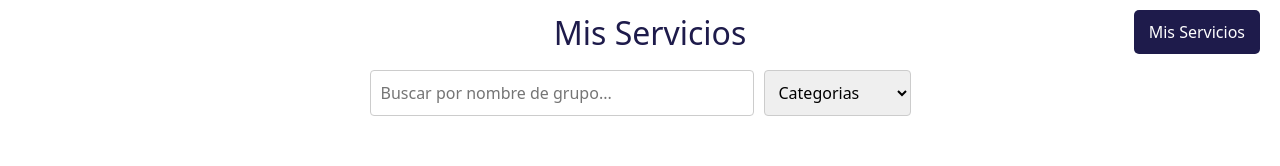
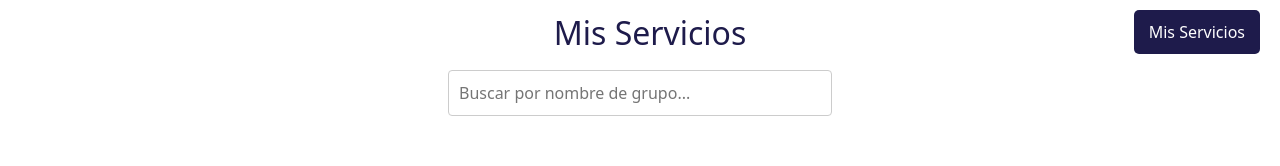
Before and after one commit to oscaralfrm/Grupo5-Comision3k2-SeminarioIntegrador, a React (Vite) app in the folder harp/: page /instructor/1/servicio/1/mi-servicio in a window 1280 px wide. Both pictures are taken after a click on the button "Mis Servicios". Shown: the part 126-292 px from the top of the page. Built offline with nearby package versions, Linux system fonts and the light colour scheme; no server answers; a web font is replaced by a local one.

Commit message:
Conectando navbar instructor

```diff
--- a/harp/src/Components/Instructor/MiServicio/MenuOpciones/Dashboard/Clases.jsx
+++ b/harp/src/Components/Instructor/MiServicio/MenuOpciones/Dashboard/Clases.jsx
@@ -19,7 +19,7 @@ const ClassesCard = () => {
       }
     };
     fetchClases();
-  }, []);
+  }, [idServicio]);
 
   const handleExpandToggle = () => {
     setExpanded(!expanded);
--- a/harp/src/Components/Instructor/MiServicio/MenuOpciones/Dashboard/InfoServicio.jsx
+++ b/harp/src/Components/Instructor/MiServicio/MenuOpciones/Dashboard/InfoServicio.jsx
@@ -20,7 +20,7 @@ const InfoCard = () => {
       }
     };
     fetchServicio();
-  }, []);
+  }, [idServicio]);
 
   const cardStyle = {
     backgroundColor: "white",
--- a/harp/src/Components/Instructor/MiServicio/MenuOpciones/Dashboard/Inscripciones.jsx
+++ b/harp/src/Components/Instructor/MiServicio/MenuOpciones/Dashboard/Inscripciones.jsx
@@ -77,7 +77,7 @@ const Enrollments = () => {
       }
     };
     fetchInscripciones();
-  }, []);
+  }, [idServicio]);
 
   const handleDetailClick = (enroll) => {
     setSelectedEnrollment({
--- a/harp/src/Components/Instructor/MiServicio/NavbarInstructor/NavbarInstructor.jsx
+++ b/harp/src/Components/Instructor/MiServicio/NavbarInstructor/NavbarInstructor.jsx
@@ -2,18 +2,28 @@ import React, { useState, useEffect } from "react";
 import { useNavigate, useParams } from "react-router-dom";
 import "bootstrap/dist/css/bootstrap.min.css";
 import img from "../../../../assets/LogoHarp420.png";
+import { getServiciosDeInstructor } from "../../../../services/Instructor";
 
 function NavbarInstructor() {
   const navigate = useNavigate();
-  const servicios = [
-    { id: 1, nombre: "Servicio 1" },
-    { id: 2, nombre: "Servicio 2" },
-    { id: 3, nombre: "Servicio 3" },
-  ];
+  const [servicios, setServicios] = useState([]);
   const { idInstructor, idServicio } = useParams();
 
   const [dropdownOpen, setDropdownOpen] = useState(false);
   const [selectedService, setSelectedService] = useState(null);
+
+  useEffect(() => {
+    const fetchServicios = async () => {
+      try {
+        const data = await getServiciosDeInstructor(idInstructor);
+        setServicios(data);
+      } catch (error) {
+        console.error('Error al traer los servicios del instructor:', error);
+      }
+    };
+    fetchServicios();
+  }, []);
+
 
   const toggleDropdown = () => {
     setDropdownOpen(!dropdownOpen);
--- a/harp/src/Components/Instructor/MisServicios/Busqueda.jsx
+++ b/harp/src/Components/Instructor/MisServicios/Busqueda.jsx
@@ -29,21 +29,6 @@ const SearchFilter = ({ onSearch, onFilter }) => {
           width: "30vw",  // Aumenta el ancho al 30% del ancho de la ventana
         }}
       />
-      <select
-        value={category}
-        onChange={handleCategoryChange}
-        style={{
-          padding: "10px",
-          borderRadius: "4px",
-          border: "1px solid #ccc"
-        }}
-      >
-        <option value="">Categorias</option>
-        <option value="programming">Programming</option>
-        <option value="business">Business</option>
-        <option value="art">Art</option>
-        {/* Agrega más categorías según tus necesidades */}
-      </select>
     </div>
   );
 };
--- a/harp/src/Components/Instructor/MisServicios/MisServicios.jsx
+++ b/harp/src/Components/Instructor/MisServicios/MisServicios.jsx
@@ -6,6 +6,7 @@ import Statistics from "./Estadisticas";
 import GraficoDeTorta from "./GráficoPastel"
 import { getServiciosDeInstructor } from "../../../services/Instructor";
 import { useParams } from "react-router-dom";
+
 const Dashboard = () => {
   const [servicios, setServicios] = useState([]);
   const [filteredServicios, setFilteredServicios] = useState(servicios);
```
